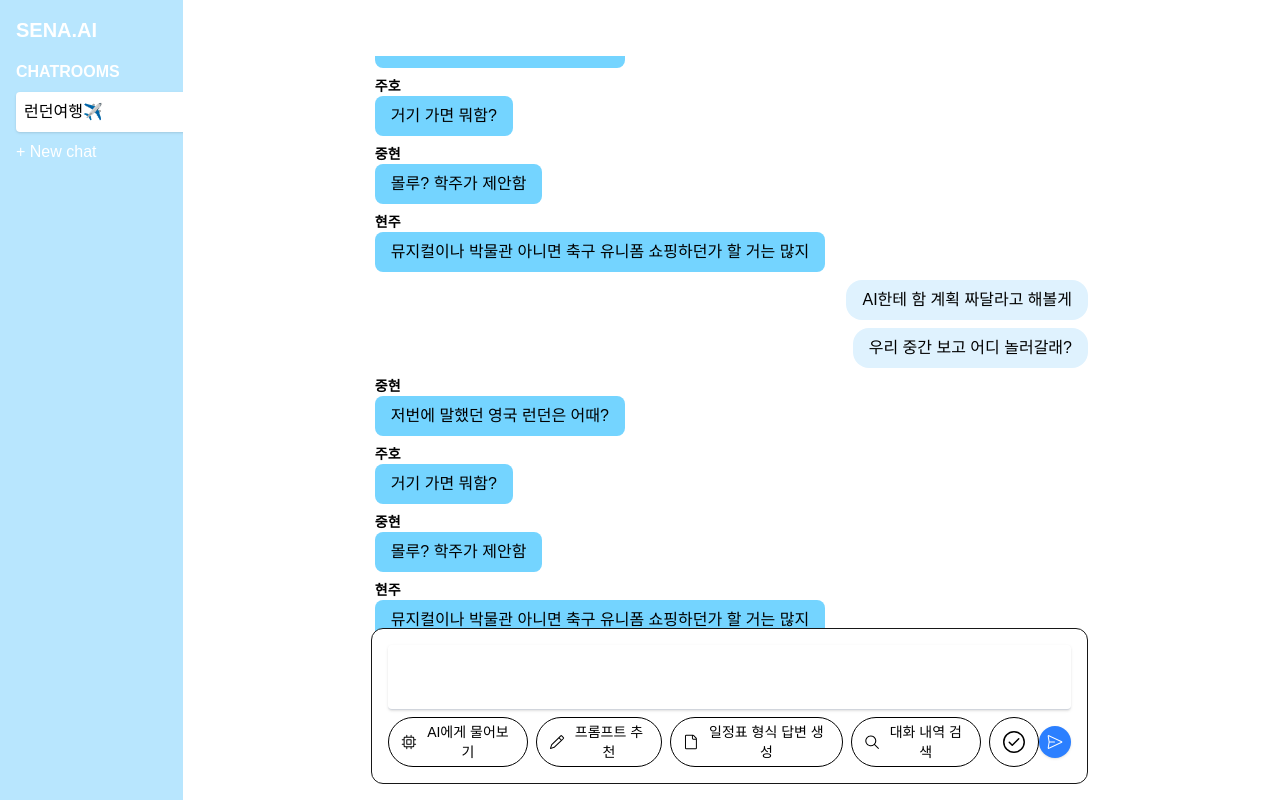
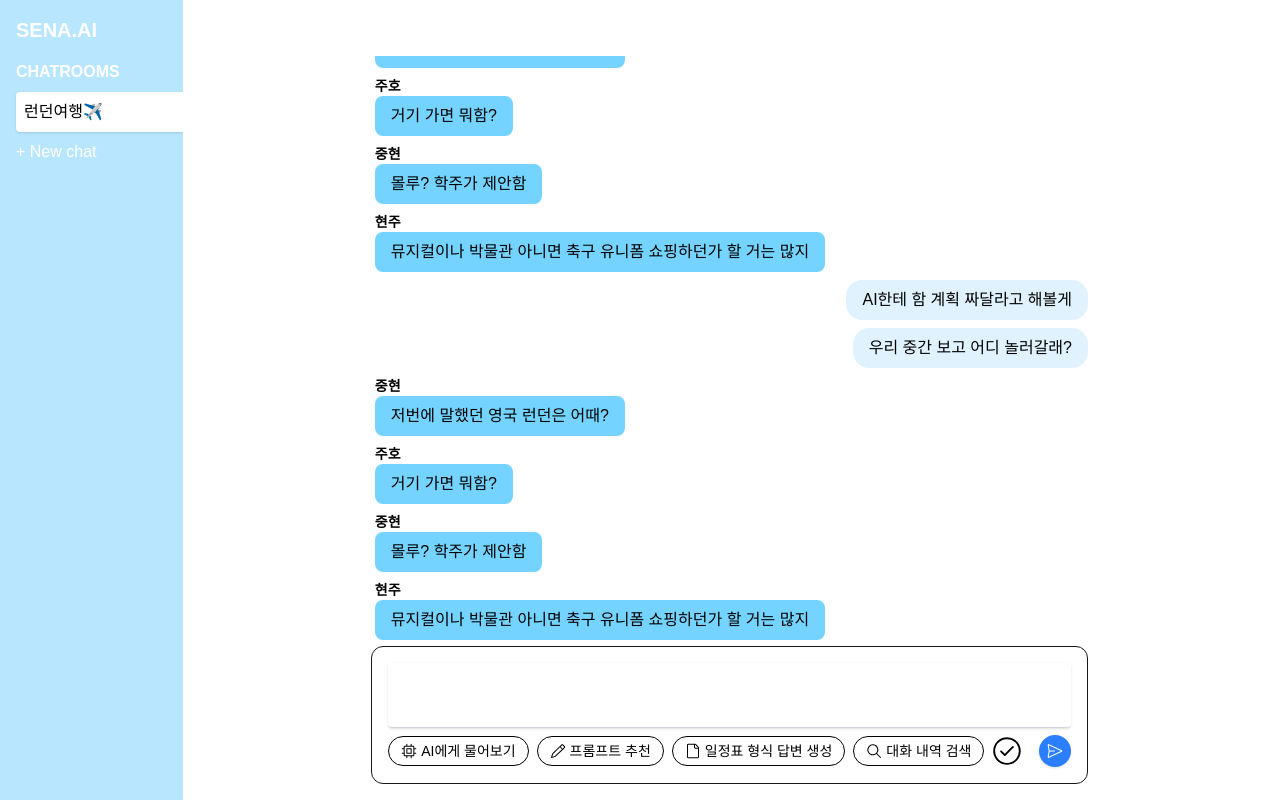
Before and after one commit to hsh200315/SWE_Team5, a Next.js app in the folder frontend/: page /chat in a window 1280 px wide. Built offline with nearby package versions, Linux system fonts and the light colour scheme.

Commit message:
채팅 참고 버튼 수정

```diff
--- a/frontend/app/chat/page.js
+++ b/frontend/app/chat/page.js
@@ -85,8 +85,9 @@ function ChatBubbleMine({ children }) {
 function ButtonList({SetButtonOnOff, buttonOnOff}){
 	const buttonTitle = ["AI에게 물어보기", "프롬프트 추천", "일정표 형식 답변 생성", "대화 내역 검색"];
 	return(
+		<div className="flex justify-center">
 			<div className="flex space-x-2">
-			{[0, 1, 2, 3, 4].map((idx) => {
+				{[0, 1, 2, 3].map((idx) => {
 					const label = buttonTitle[idx];
 					return (
 						<button
@@ -101,9 +102,6 @@ function ButtonList({SetButtonOnOff, buttonOnOff}){
 							}`}
 						>
 							<div className="flex items-center space-x-1">
-							{idx === 4 ? (
-								<GoCheckCircle className="text-2xl" />
-							) : (
 								<>
 									{idx === 0 && <GoCpu className="text-base" />}
 									{idx === 1 && <GoPencil className="text-base" />}
@@ -111,11 +109,24 @@ function ButtonList({SetButtonOnOff, buttonOnOff}){
 									{idx === 3 && <GoSearch className="text-base" />}
 									<span>{label}</span>
 								</>
-							)}
 							</div>
 						</button>
 					);
 				})}
 			</div>
+			<div className="flex items-center justify-center">
+				<button
+					onClick={() => SetButtonOnOff(prev => {
+					const newState = [...prev];
+					newState[4] = !prev[4];
+					return newState;
+				})}
+				className={`ml-[0.5rem] rounded-full border text-3xl transition-colors duration-200 border-none
+					${buttonOnOff[4] ? "bg-green-500 text-white" : "bg-white text-black"}`}
+				>
+					<GoCheckCircle />
+				</button>
+			</div>
+		</div>
 	)
 }
```
Lines whose indentation alone changed are shown as unchanged.
